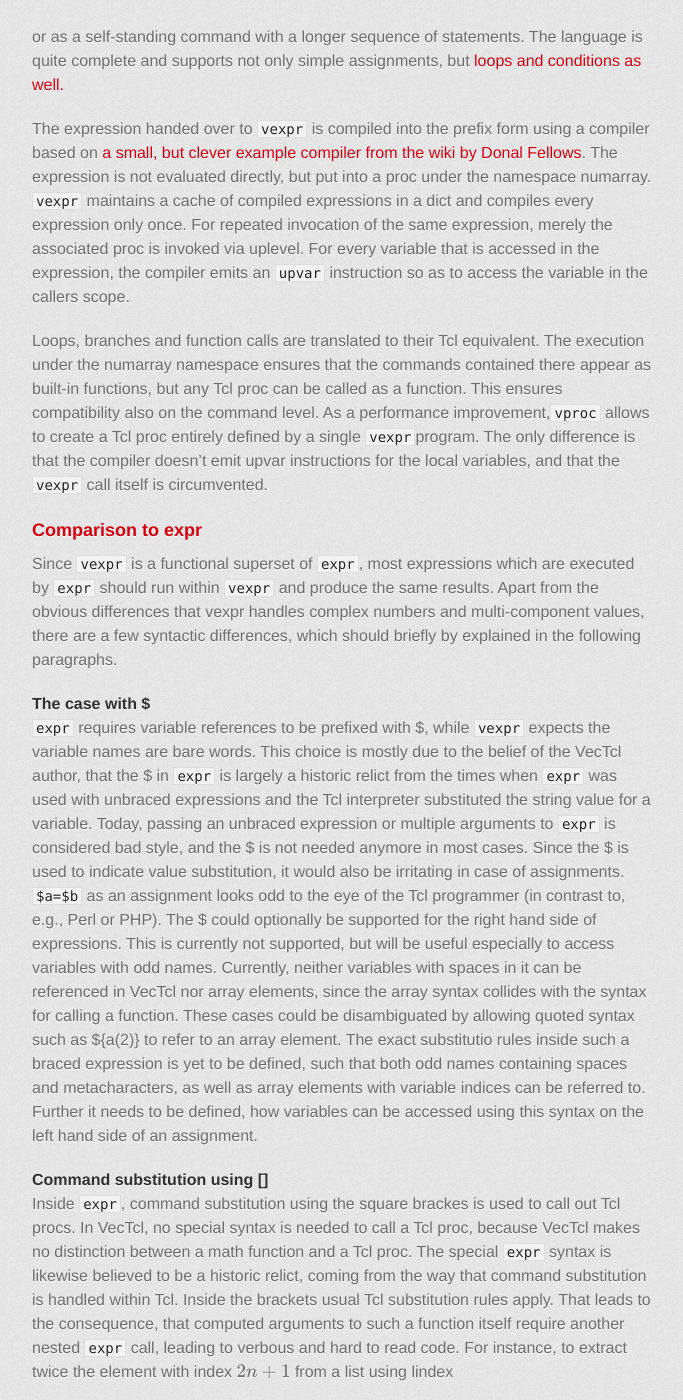
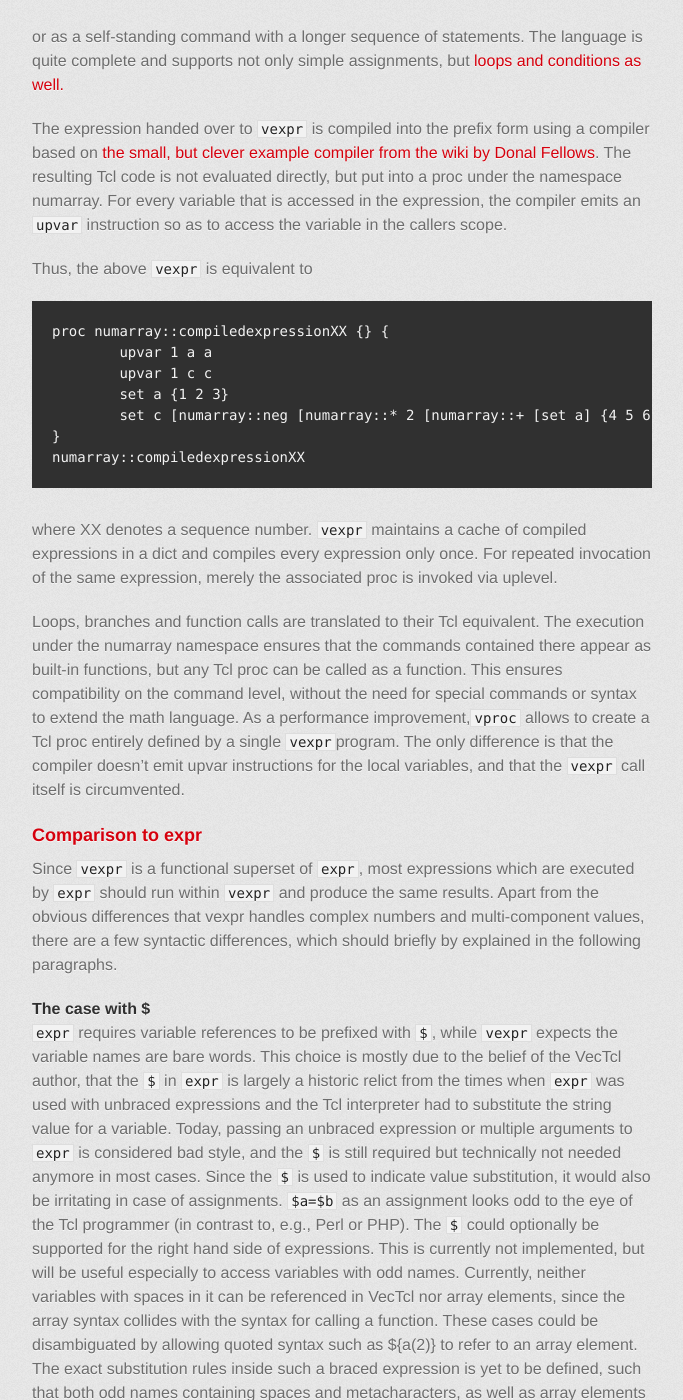
Before and after one commit to auriocus/VecTcl, a Jekyll site: the page built from design/30.md, in a window 1280 px wide and 1400 px high, scrolled down 866 px. Shown: the whole window, without its empty margins (398-1081 px from the left). Built offline with Jekyll 4.4.1, drawn with Linux system fonts in a browser that asks for light colours; formulas are drawn with MathJax 3; some of the changed text lies outside the part shown.

Commit message:
Proof-read design document

```diff
--- a/design/30.md
+++ b/design/30.md
@@ -35,19 +35,34 @@ set c [vexpr {-2*(a+{4 5 6})}]
 {% endhighlight %}
 or as a self-standing command with a longer sequence of statements.
 The language is quite complete and supports not only simple assignments, but [loops and
-conditions as well.](tutorial.html)
+conditions as well.]({{ site.baseurl}}/tutorial.html)
 
 The expression handed over to `vexpr` is compiled into the prefix form using a compiler based on
-[a small, but clever example compiler from the wiki by Donal Fellows](http://wiki.tcl.tk/39011). The
-expression is not evaluated directly, but put into a proc under the namespace numarray. `vexpr`
-maintains a cache of compiled expressions in a dict and compiles every expression only once. For
-repeated invocation of the same expression, merely the associated proc is invoked via uplevel. For
+[the small, but clever example compiler from the wiki by Donal Fellows](http://wiki.tcl.tk/39011). The
+resulting Tcl code is not evaluated directly, but put into a proc under the namespace numarray. For
 every variable that is accessed in the expression, the compiler emits an `upvar` instruction so as
 to access the variable in the callers scope.
 
+Thus, the above `vexpr` is equivalent to
+{% highlight tcl %}
+{% raw %}
+proc numarray::compiledexpressionXX {} {
+	upvar 1 a a
+	upvar 1 c c
+	set a {1 2 3}
+	set c [numarray::neg [numarray::* 2 [numarray::+ [set a] {4 5 6}]]]
+}
+numarray::compiledexpressionXX
+{% endraw %}
+{% endhighlight %}
+where XX denotes a sequence number.  `vexpr`
+maintains a cache of compiled expressions in a dict and compiles every expression only once. For
+repeated invocation of the same expression, merely the associated proc is invoked via uplevel.
+
 Loops, branches and function calls are translated to their Tcl equivalent. The execution under the
 numarray namespace ensures that the commands contained there appear as built-in functions, but any
-Tcl proc can be called as a function. This ensures compatibility also on the command level. As a
+Tcl proc can be called as a function. This ensures compatibility on the command level, without the
+need for special commands or syntax to extend the math language. As a
 performance improvement,`vproc` allows to create a Tcl proc entirely defined by a single `vexpr`program. The
 only difference is that the compiler doesn't emit upvar instructions for the local variables, and
 that the `vexpr` call itself is circumvented.
@@ -60,18 +75,20 @@ handles complex numbers and multi-component values, there are a few syntactic di
 should briefly by explained in the following paragraphs.
 
 #### The case with $
-`expr` requires variable references to be prefixed with $, while `vexpr` expects the variable names
-are bare words. This choice is mostly due to the belief of the VecTcl author, that the $ in `expr` is
+`expr` requires variable references to be prefixed with `$`, while `vexpr` expects the variable names
+are bare words. This choice is mostly due to the belief of the VecTcl author, that the `$` in `expr` is
 largely a historic relict from the times when `expr` was used with unbraced expressions and the Tcl
-interpreter substituted the string value for a variable. Today, passing an unbraced expression or multiple arguments
-to `expr` is considered bad style, and the $ is not needed anymore in most cases. Since the $ is
+interpreter had to substitute the string value for a variable.
+Today, passing an unbraced expression or multiple arguments
+to `expr` is considered bad style, and the `$` is still required but technically not needed anymore in most cases.
+Since the `$` is
 used to indicate value substitution, it would also be irritating in case of assignments. `$a=$b`
 as an assignment looks odd to the eye of the Tcl programmer (in contrast to, e.g., Perl or PHP).
-The $ could optionally be supported for the right hand side of expressions. This is currently not
-supported, but will be useful especially to access variables with odd names. Currently, neither variables
+The `$` could optionally be supported for the right hand side of expressions. This is currently not implemented,
+but will be useful especially to access variables with odd names. Currently, neither variables
 with spaces in it can be referenced in VecTcl nor array elements, since the array syntax collides
 with the syntax for calling a function. These cases could be disambiguated by allowing quoted syntax
-such as ${a(2)} to refer to an array element. The exact substitutio rules inside such a braced
+such as ${a(2)} to refer to an array element. The exact substitution rules inside such a braced
 expression is yet to be defined, such that both odd names containing spaces and metacharacters, as
 well as array elements with variable indices can be referred to. Further it needs to be defined, how
 variables can be accessed using this syntax on the left hand side of an assignment.
@@ -82,21 +99,22 @@ procs. In VecTcl, no special syntax is needed to call a Tcl proc, because VecTcl
 distinction between a math function and a Tcl proc. The special `expr` syntax is likewise believed to be a
 historic relict, coming from the way that command substitution is handled within Tcl. Inside the
 brackets usual Tcl substitution rules apply. That leads to the consequence, that computed arguments
-to such a function itself require another nested `expr` call, leading to verbous and hard to read
+to such a function itself require another nested `expr` call, leading to verbose and hard to read
 code. For instance, to extract twice the element with index $$2n+1$$ from a list using lindex
 {% highlight tcl %}
 {% raw %}
 set te [expr {2*[lindex $l [expr {2*$n+1}]]}]
 {% endraw %}
 {% endhighlight %}
-whereas using VecTcl, the same code can be compressed to
+is needed, whereas using VecTcl, the same code can be compressed to
 {% highlight tcl %}
 {% raw %}
 vexpr {te=2*lindex(l,2n+1)}
 {% endraw %}
 {% endhighlight %}
-Such code is not uncommon for index calculations. To remedy this issue, an internal treatment of
-simple offsets has been incorporated into `lindex` and similar functions. Allowing for any Tcl
+Such code is not uncommon for index calculations. To remedy this issue, [an internal treatment of
+simple offsets](http://www.tcl.tk/cgi-bin/tct/tip/176.html
+has been incorporated into `lindex` and similar commands. Allowing for any Tcl
 command to be part of a math expression solves the issue in a more general way.
 
 #### Strings
```
Also changed, not shown: design/10.md (+3 -3 lines), design/20.md (+12 -10 lines).
